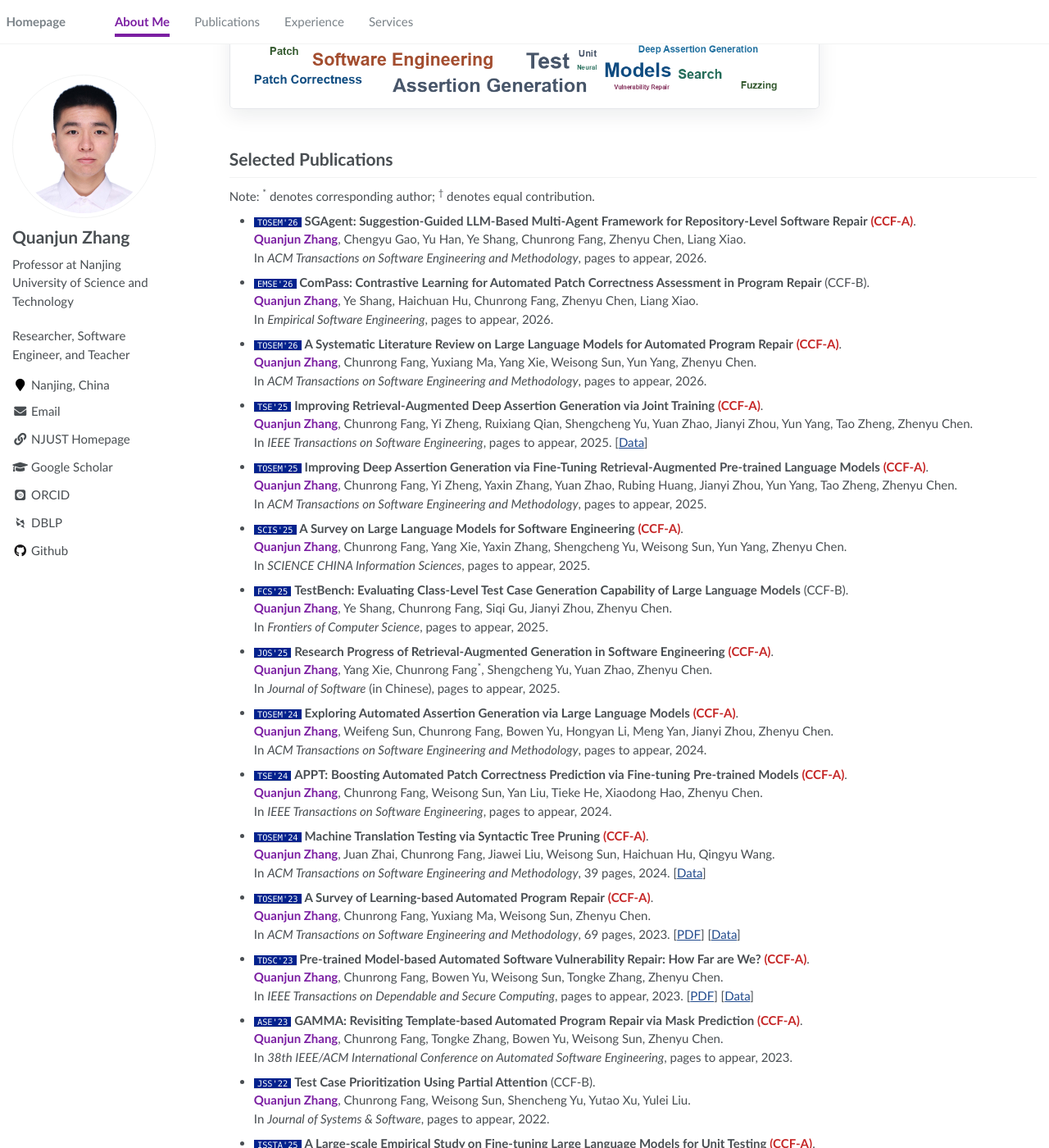
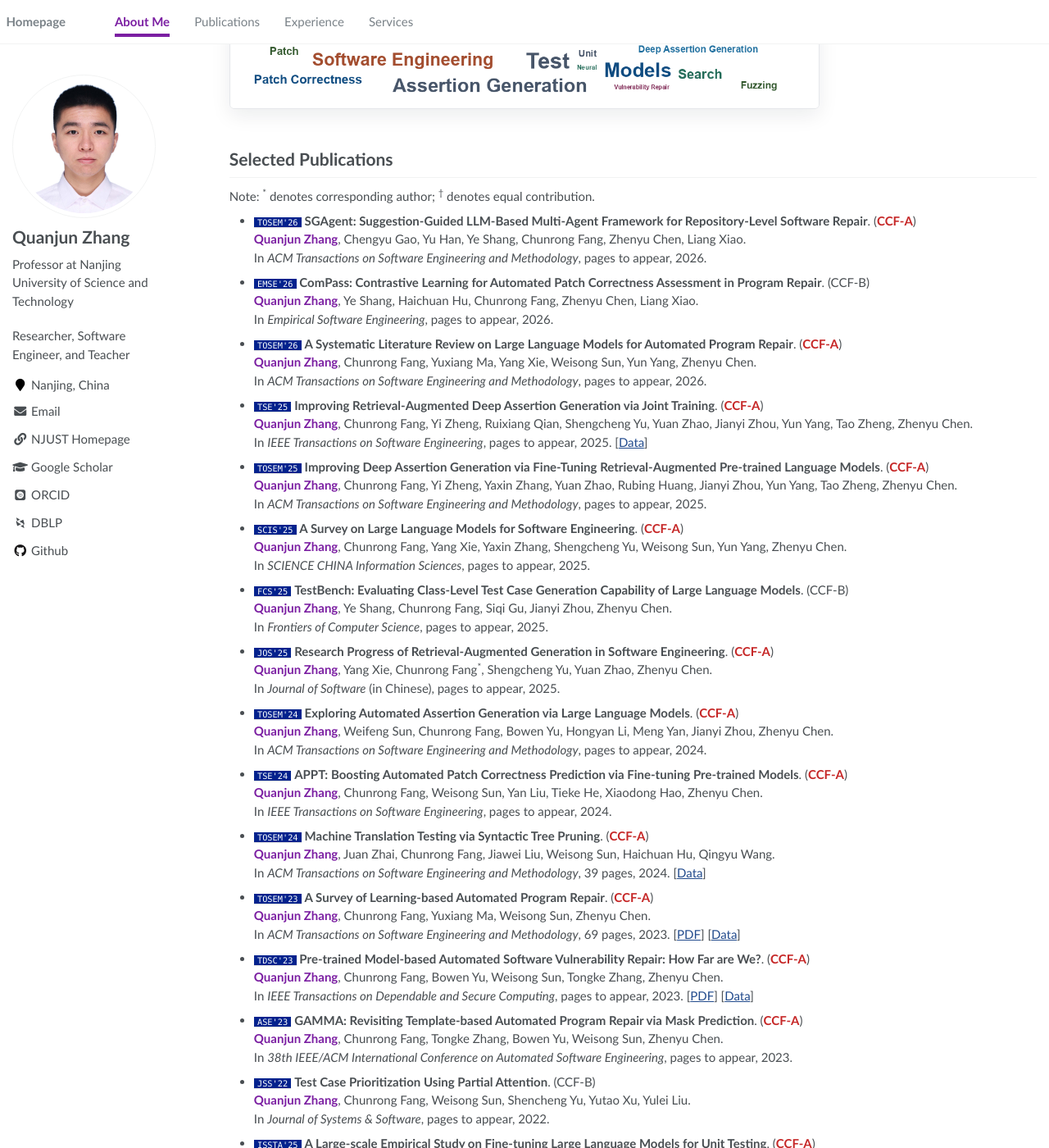
Before and after one commit to QuanjunZhang/quanjunzhang.github.io, a Jekyll site: the page built from _pages/about.md, in a window 1280 px wide and 1400 px high, scrolled down 846 px. Shown: the whole window at 82% size. Built offline with Jekyll 4.4.1, drawn with Linux system fonts in a browser that asks for light colours; some web fonts are replaced.

Commit message:
Match selected publication ranking style

```diff
--- a/_pages/about.md
+++ b/_pages/about.md
@@ -36,70 +36,70 @@ I have published over 50 papers <a href='https://scholar.google.com/citations?us
 
 Note: <sup>&#42;</sup> denotes corresponding author; <sup>&dagger;</sup> denotes equal contribution.
 
-- `TOSEM'26` **SGAgent: Suggestion-Guided LLM-Based Multi-Agent Framework for Repository-Level Software Repair** <span class="ccf-a">(CCF-A)</span>.
+- `TOSEM'26` **SGAgent: Suggestion-Guided LLM-Based Multi-Agent Framework for Repository-Level Software Repair**. (<span class="ccf-a">CCF-A</span>)
   **Quanjun Zhang**, Chengyu Gao, Yu Han, Ye Shang, Chunrong Fang, Zhenyu Chen, Liang Xiao.
   In *ACM Transactions on Software Engineering and Methodology*, pages to appear, 2026.
 
-- `EMSE'26` **ComPass: Contrastive Learning for Automated Patch Correctness Assessment in Program Repair** (CCF-B).
+- `EMSE'26` **ComPass: Contrastive Learning for Automated Patch Correctness Assessment in Program Repair**. (CCF-B)
   **Quanjun Zhang**, Ye Shang, Haichuan Hu, Chunrong Fang, Zhenyu Chen, Liang Xiao.
   In *Empirical Software Engineering*, pages to appear, 2026.
 
-- `TOSEM'26` **A Systematic Literature Review on Large Language Models for Automated Program Repair** <span class="ccf-a">(CCF-A)</span>.
+- `TOSEM'26` **A Systematic Literature Review on Large Language Models for Automated Program Repair**. (<span class="ccf-a">CCF-A</span>)
   **Quanjun Zhang**, Chunrong Fang, Yuxiang Ma, Yang Xie, Weisong Sun, Yun Yang, Zhenyu Chen.
   In *ACM Transactions on Software Engineering and Methodology*, pages to appear, 2026.
 
-- `TSE'25` **Improving Retrieval-Augmented Deep Assertion Generation via Joint Training** <span class="ccf-a">(CCF-A)</span>.
+- `TSE'25` **Improving Retrieval-Augmented Deep Assertion Generation via Joint Training**. (<span class="ccf-a">CCF-A</span>)
   **Quanjun Zhang**, Chunrong Fang, Yi Zheng, Ruixiang Qian, Shengcheng Yu, Yuan Zhao, Jianyi Zhou, Yun Yang, Tao Zheng, Zhenyu Chen.
   In *IEEE Transactions on Software Engineering*, pages to appear, 2025. [[Data](https://github.com/iSEngLab/AG-RAG)]
 
-- `TOSEM'25` **Improving Deep Assertion Generation via Fine-Tuning Retrieval-Augmented Pre-trained Language Models** <span class="ccf-a">(CCF-A)</span>.
+- `TOSEM'25` **Improving Deep Assertion Generation via Fine-Tuning Retrieval-Augmented Pre-trained Language Models**. (<span class="ccf-a">CCF-A</span>)
   **Quanjun Zhang**, Chunrong Fang, Yi Zheng, Yaxin Zhang, Yuan Zhao, Rubing Huang, Jianyi Zhou, Yun Yang, Tao Zheng, Zhenyu Chen.
   In *ACM Transactions on Software Engineering and Methodology*, pages to appear, 2025.
 
-- `SCIS'25` **A Survey on Large Language Models for Software Engineering** <span class="ccf-a">(CCF-A)</span>.
+- `SCIS'25` **A Survey on Large Language Models for Software Engineering**. (<span class="ccf-a">CCF-A</span>)
   **Quanjun Zhang**, Chunrong Fang, Yang Xie, Yaxin Zhang, Shengcheng Yu, Weisong Sun, Yun Yang, Zhenyu Chen.
   In *SCIENCE CHINA Information Sciences*, pages to appear, 2025.
 
-- `FCS'25` **TestBench: Evaluating Class-Level Test Case Generation Capability of Large Language Models** (CCF-B).
+- `FCS'25` **TestBench: Evaluating Class-Level Test Case Generation Capability of Large Language Models**. (CCF-B)
   **Quanjun Zhang**, Ye Shang, Chunrong Fang, Siqi Gu, Jianyi Zhou, Zhenyu Chen.
   In *Frontiers of Computer Science*, pages to appear, 2025.
 
-- `JOS'25` **Research Progress of Retrieval-Augmented Generation in Software Engineering** <span class="ccf-a">(CCF-A)</span>.
+- `JOS'25` **Research Progress of Retrieval-Augmented Generation in Software Engineering**. (<span class="ccf-a">CCF-A</span>)
   **Quanjun Zhang**, Yang Xie, Chunrong Fang<sup>&#42;</sup>, Shengcheng Yu, Yuan Zhao, Zhenyu Chen.<br>
   In *Journal of Software* (in Chinese), pages to appear, 2025.
 
-- `TOSEM'24` **Exploring Automated Assertion Generation via Large Language Models** <span class="ccf-a">(CCF-A)</span>.
+- `TOSEM'24` **Exploring Automated Assertion Generation via Large Language Models**. (<span class="ccf-a">CCF-A</span>)
   **Quanjun Zhang**, Weifeng Sun, Chunrong Fang, Bowen Yu, Hongyan Li, Meng Yan, Jianyi Zhou, Zhenyu Chen.
   In *ACM Transactions on Software Engineering and Methodology*, pages to appear, 2024.
 
-- `TSE'24` **APPT: Boosting Automated Patch Correctness Prediction via Fine-tuning Pre-trained Models** <span class="ccf-a">(CCF-A)</span>.
+- `TSE'24` **APPT: Boosting Automated Patch Correctness Prediction via Fine-tuning Pre-trained Models**. (<span class="ccf-a">CCF-A</span>)
   **Quanjun Zhang**, Chunrong Fang, Weisong Sun, Yan Liu, Tieke He, Xiaodong Hao, Zhenyu Chen.
   In *IEEE Transactions on Software Engineering*, pages to appear, 2024.
 
-- `TOSEM'24` **Machine Translation Testing via Syntactic Tree Pruning** <span class="ccf-a">(CCF-A)</span>.
+- `TOSEM'24` **Machine Translation Testing via Syntactic Tree Pruning**. (<span class="ccf-a">CCF-A</span>)
   **Quanjun Zhang**, Juan Zhai, Chunrong Fang, Jiawei Liu, Weisong Sun, Haichuan Hu, Qingyu Wang.
   In *ACM Transactions on Software Engineering and Methodology*, 39 pages, 2024. [[Data](https://github.com/iSEngLab/STP)]
 
-- `TOSEM'23` **A Survey of Learning-based Automated Program Repair** <span class="ccf-a">(CCF-A)</span>.
+- `TOSEM'23` **A Survey of Learning-based Automated Program Repair**. (<span class="ccf-a">CCF-A</span>)
   **Quanjun Zhang**, Chunrong Fang, Yuxiang Ma, Weisong Sun, Zhenyu Chen.
   In *ACM Transactions on Software Engineering and Methodology*, 69 pages, 2023. [[PDF](https://arxiv.org/pdf/2308.12533.pdf)] [[Data](https://github.com/iSEngLab/AwesomeLearningAPR)]
 
-- `TDSC'23` **Pre-trained Model-based Automated Software Vulnerability Repair: How Far are We?** <span class="ccf-a">(CCF-A)</span>.
+- `TDSC'23` **Pre-trained Model-based Automated Software Vulnerability Repair: How Far are We?**. (<span class="ccf-a">CCF-A</span>)
   **Quanjun Zhang**, Chunrong Fang, Bowen Yu, Weisong Sun, Tongke Zhang, Zhenyu Chen.
   In *IEEE Transactions on Dependable and Secure Computing*, pages to appear, 2023. [[PDF](https://arxiv.org/pdf/2309.09308.pdf)] [[Data](https://github.com/iSEngLab/LLM4VulFix)]
 
-- `ASE'23` **GAMMA: Revisiting Template-based Automated Program Repair via Mask Prediction** <span class="ccf-a">(CCF-A)</span>.
+- `ASE'23` **GAMMA: Revisiting Template-based Automated Program Repair via Mask Prediction**. (<span class="ccf-a">CCF-A</span>)
   **Quanjun Zhang**, Chunrong Fang, Tongke Zhang, Bowen Yu, Weisong Sun, Zhenyu Chen.
   In *38th IEEE/ACM International Conference on Automated Software Engineering*, pages to appear, 2023.
 
-- `JSS'22` **Test Case Prioritization Using Partial Attention** (CCF-B).
+- `JSS'22` **Test Case Prioritization Using Partial Attention**. (CCF-B)
   **Quanjun Zhang**, Chunrong Fang, Weisong Sun, Shencheng Yu, Yutao Xu, Yulei Liu.
   In *Journal of Systems & Software*, pages to appear, 2022.
 
-- `ISSTA'25` **A Large-scale Empirical Study on Fine-tuning Large Language Models for Unit Testing** <span class="ccf-a">(CCF-A)</span>.
+- `ISSTA'25` **A Large-scale Empirical Study on Fine-tuning Large Language Models for Unit Testing**. (<span class="ccf-a">CCF-A</span>)
   Ye Shang, **Quanjun Zhang**<sup>&dagger;</sup>, Chunrong Fang, Siqi Gu, Jianyi Zhou, Zhenyu Chen.<br>
   In *Proceedings of the ACM SIGSOFT International Symposium on Software Testing and Analysis*, pages to appear, 2025.
 
-- `ISSTA'22` **CIRCLE: Continual Repair across Programming Languages** <span class="ccf-a">(CCF-A)</span>.
+- `ISSTA'22` **CIRCLE: Continual Repair across Programming Languages**. (<span class="ccf-a">CCF-A</span>)
   Wei Yuan, **Quanjun Zhang**<sup>&dagger;</sup>, Tieke He, Chunrong Fang, Nguyen Quoc Viet Hung, Hongzhi Yin.<br>
   In *Proceedings of the 31st ACM SIGSOFT International Symposium on Software Testing and Analysis*, July 18-22, 2022.
```
